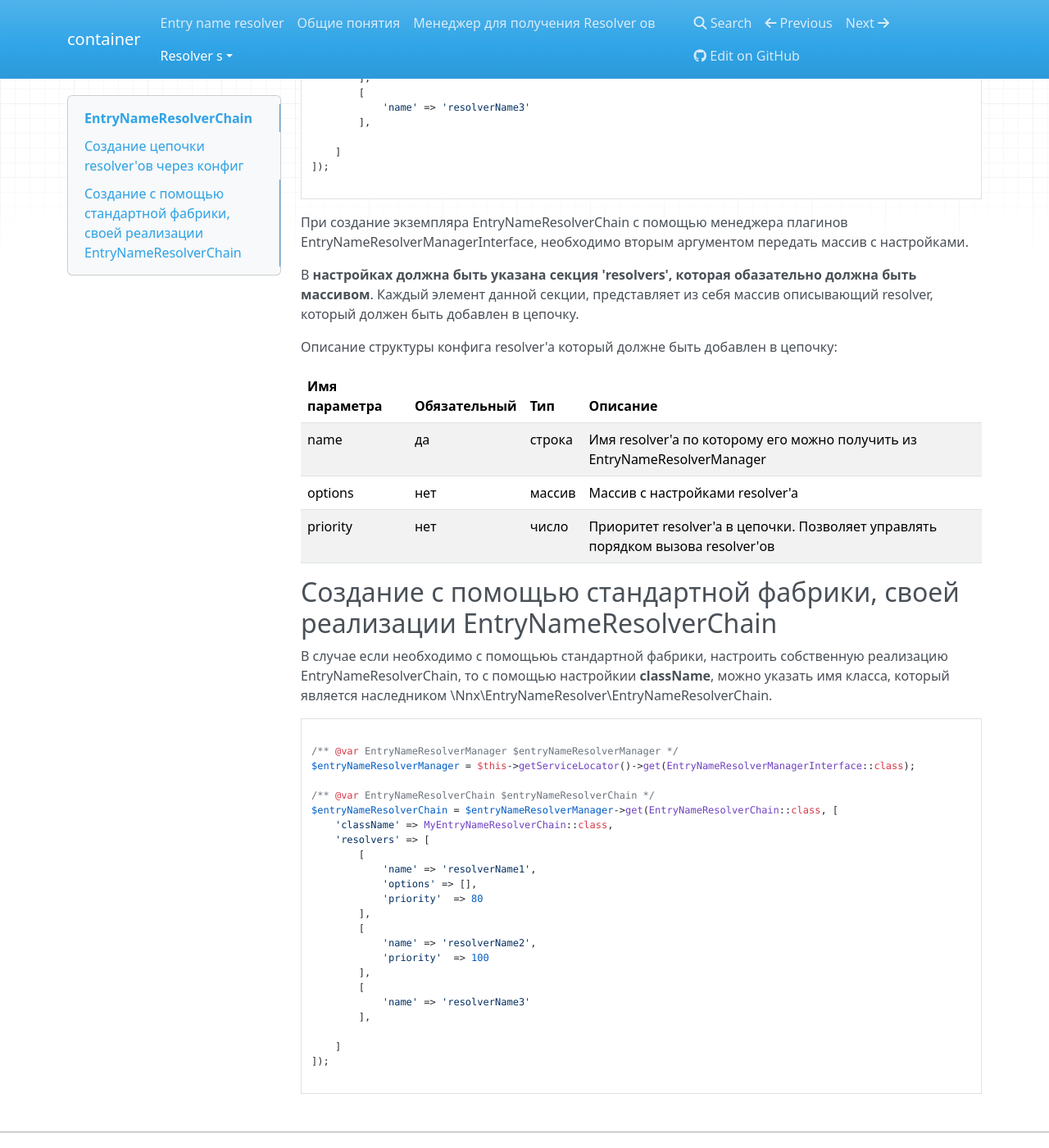
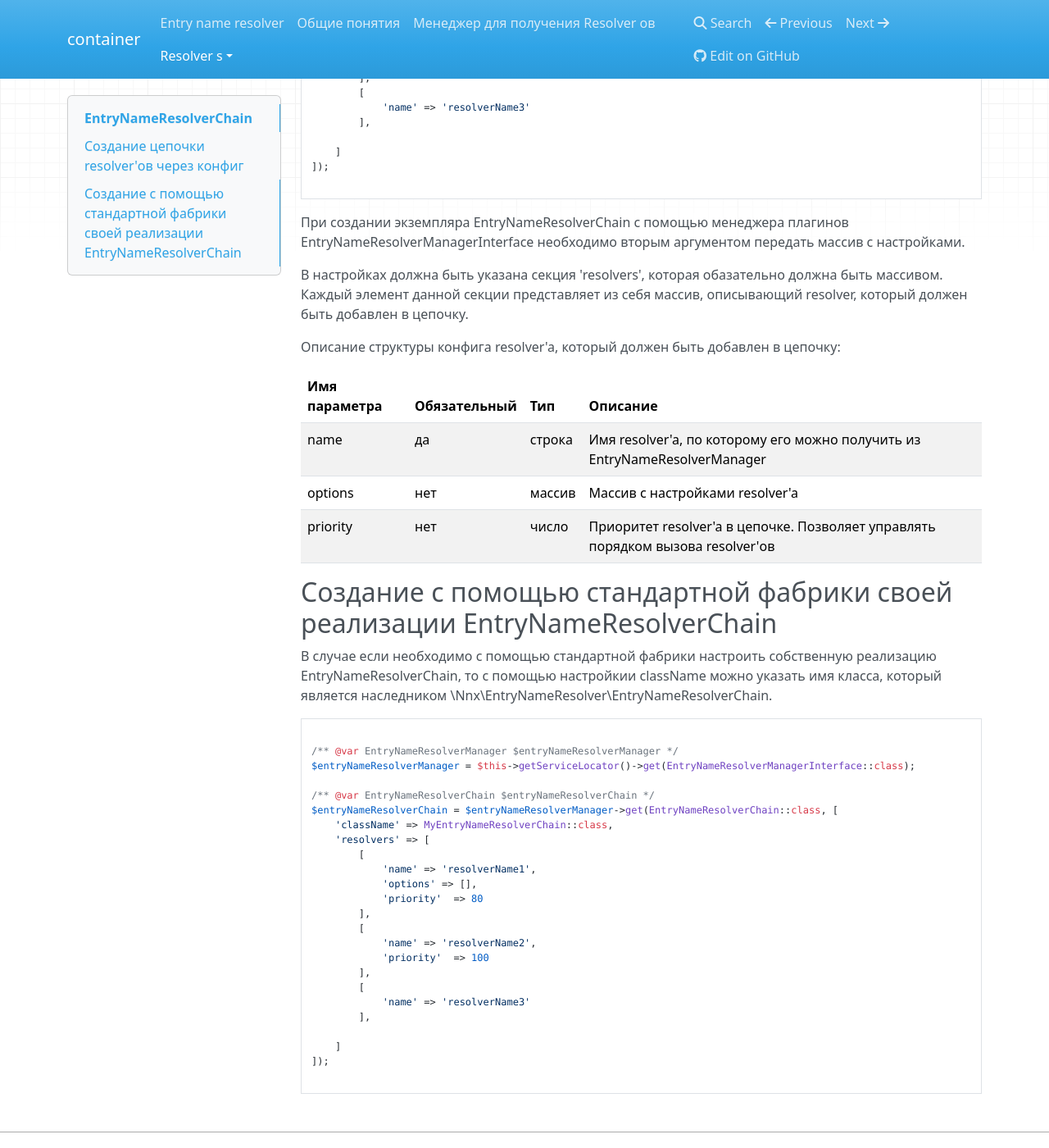
Before and after one commit to nnx-framework/entry-name-resolver, an MkDocs documentation site: the page built from doc/book/ru/entry-name-resolver-chain.md, in a window 1280 px wide and 1400 px high, scrolled down 917 px. Shown: the whole window at 82% size. Built offline with MkDocs 1.6.1, drawn with Linux system fonts in a browser that asks for light colours; nearby versions of some CDN libraries; old or Windows-style settings are respelled for this version of MkDocs; some of the changed text lies outside the part shown.

Commit message:
Update entry-name-resolver-chain.md

````diff
--- a/doc/book/ru/entry-name-resolver-chain.md
+++ b/doc/book/ru/entry-name-resolver-chain.md
@@ -43,27 +40,25 @@ $entryNameResolverChain = $entryNameResolverManager->get(EntryNameResolverChain:
 
 ```
 
-
-
-При создание экземпляра EntryNameResolverChain с помощью менеджера плагинов EntryNameResolverManagerInterface, необходимо
+При создании экземпляра EntryNameResolverChain с помощью менеджера плагинов EntryNameResolverManagerInterface необходимо
 вторым аргументом передать массив с настройками.
 
-В **настройках должна быть указана секция 'resolvers', которая обазательно должна быть массивом**. Каждый элемент данной
-секции, представляет из себя массив описывающий resolver, который должен быть добавлен в цепочку.
+В настройках должна быть указана секция 'resolvers', которая обазательно должна быть массивом. Каждый элемент данной
+секции представляет из себя массив, описывающий resolver, который должен быть добавлен в цепочку.
 
-Описание структуры конфига resolver'a который должне быть добавлен в цепочку:
+Описание структуры конфига resolver'a, который должен быть добавлен в цепочку:
 
 Имя параметра|Обязательный|Тип   |Описание
 -------------|------------|------|---------
-name         |да          |строка|Имя resolver'a по которому его можно получить из EntryNameResolverManager
+name         |да          |строка|Имя resolver'a, по которому его можно получить из EntryNameResolverManager
 options      |нет         |массив|Массив с настройками resolver'a
-priority     |нет         |число |Приоритет resolver'a в цепочки. Позволяет управлять порядком вызова resolver'ов
+priority     |нет         |число |Приоритет resolver'a в цепочке. Позволяет управлять порядком вызова resolver'ов
 
 
-## Создание с помощью стандартной фабрики, своей реализации EntryNameResolverChain
+## Создание с помощью стандартной фабрики своей реализации EntryNameResolverChain
 
-В случае если необходимо с помощьюь стандартной фабрики, настроить собственную реализацию EntryNameResolverChain, то
-с помощью настройкии **className**, можно указать имя класса, который является наследником \Nnx\EntryNameResolver\EntryNameResolverChain.
+В случае если необходимо с помощью стандартной фабрики настроить собственную реализацию EntryNameResolverChain, то
+с помощью настройкии className можно указать имя класса, который является наследником \Nnx\EntryNameResolver\EntryNameResolverChain.
 
 ```php
 
````
Also changed, not shown: other parts of doc/book/ru/entry-name-resolver-chain.md (+4 -7 lines).
